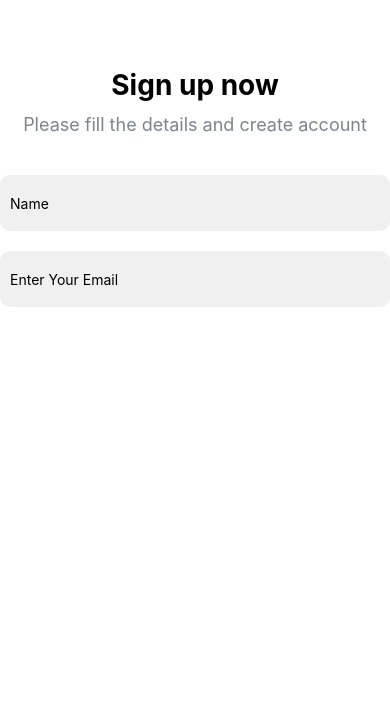
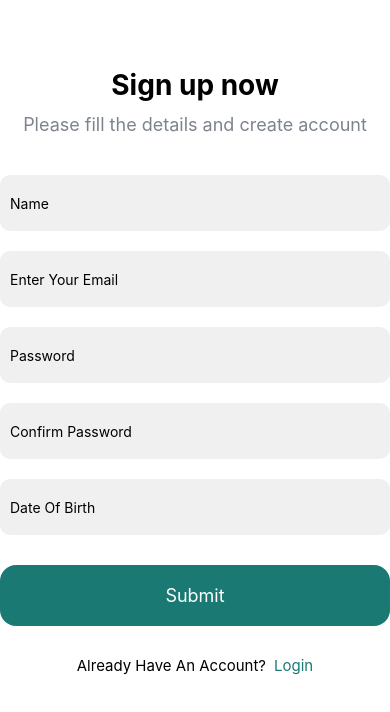
Before and after one commit to Raheman-08/HealthTracking, a React Native app: screen / in a window 390 px wide. Shown: the top 712 px of the page. Built offline with nearby package versions, Linux system fonts and the light colour scheme.

Commit message:
sign up completed

```diff
--- a/screens/SignUp.js
+++ b/screens/SignUp.js
@@ -1,22 +1,36 @@
-import {Text, SafeAreaView, StyleSheet, View, TextInput} from 'react-native';
+import {
+  Text,
+  SafeAreaView,
+  StyleSheet,
+  View,
+  TextInput,
+  TouchableOpacity,
+} from 'react-native';
 
 export default function App() {
   return (
     <SafeAreaView style={styles.container}>
       <View style={styles.textContainer}>
         <Text style={styles.text}>Sign up now</Text>
-        <Text style={styles.textPara}>Please fill the details and create account</Text>
+        <Text style={styles.textPara}>
+          Please fill the details and create account
+        </Text>
       </View>
 
       <View style={styles.inputContainer}>
-      <TextInput
-            style={styles.textInput}
-            placeholder="Name"
-          />
-          <TextInput
-            style={styles.textInput}
-            placeholder="Enter Your Email"
-          />
+        <TextInput style={styles.textInput} placeholder="Name" />
+        <TextInput style={styles.textInput} placeholder="Enter Your Email" />
+        <TextInput style={styles.textInput} placeholder="Password" />
+        <TextInput style={styles.textInput} placeholder="Confirm Password" />
+        <TextInput style={styles.textInput} placeholder="Date Of Birth" />
+        <TouchableOpacity style={styles.button}>
+          <Text style={styles.textBtn}>Submit</Text>
+        </TouchableOpacity>
+      </View>
+
+      <View style={styles.loginText}>
+        <Text style={styles.accntText}>Already Have An Account?</Text>
+        <Text style={styles.loginLink}>Login</Text>
       </View>
     </SafeAreaView>
   );
@@ -37,10 +51,10 @@ const styles = StyleSheet.create({
   textPara: {
     fontSize: 18,
     color: '#7D848D',
-    marginTop: 12
+    marginTop: 12,
   },
   textContainer: {
-    alignItems: 'center'
+    alignItems: 'center',
   },
   inputContainer: {
     marginTop: 20,
@@ -53,4 +67,30 @@ const styles = StyleSheet.create({
     marginTop: 20,
     padding: 10,
   },
+  button: {
+    padding: 8,
+    borderRadius: 16,
+    backgroundColor: '#1A7973',
+    marginTop: 30,
+  },
+  textBtn: {
+    fontSize: 18,
+    padding: 12,
+    textAlign: 'center',
+    color: 'white',
+  },
+  loginText: {
+    flexDirection: 'row',
+    justifyContent: 'center',
+    marginTop: 30
+  },
+  accntText: {
+    fontSize: 15,
+    color: '#000000'
+  },
+  loginLink: {
+    fontSize: 15,
+    color: '#1A7973',
+    marginLeft: 8
+  }
 });
```
